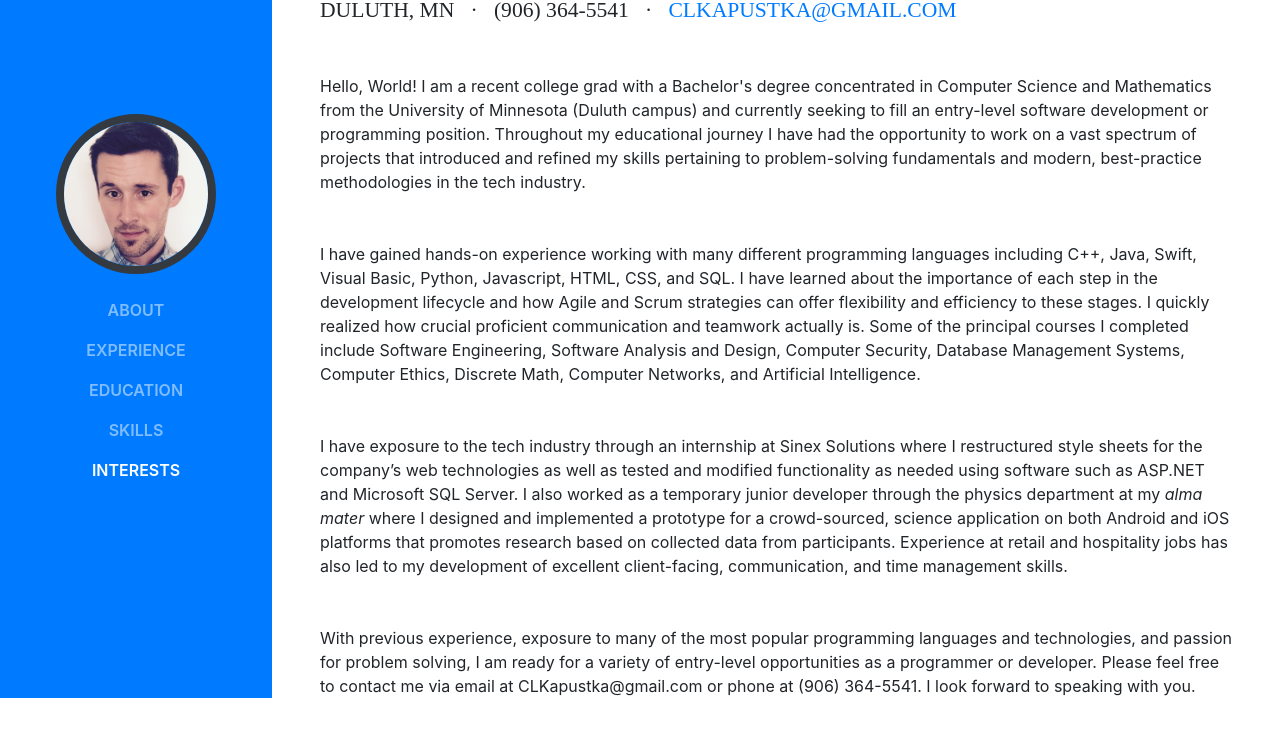
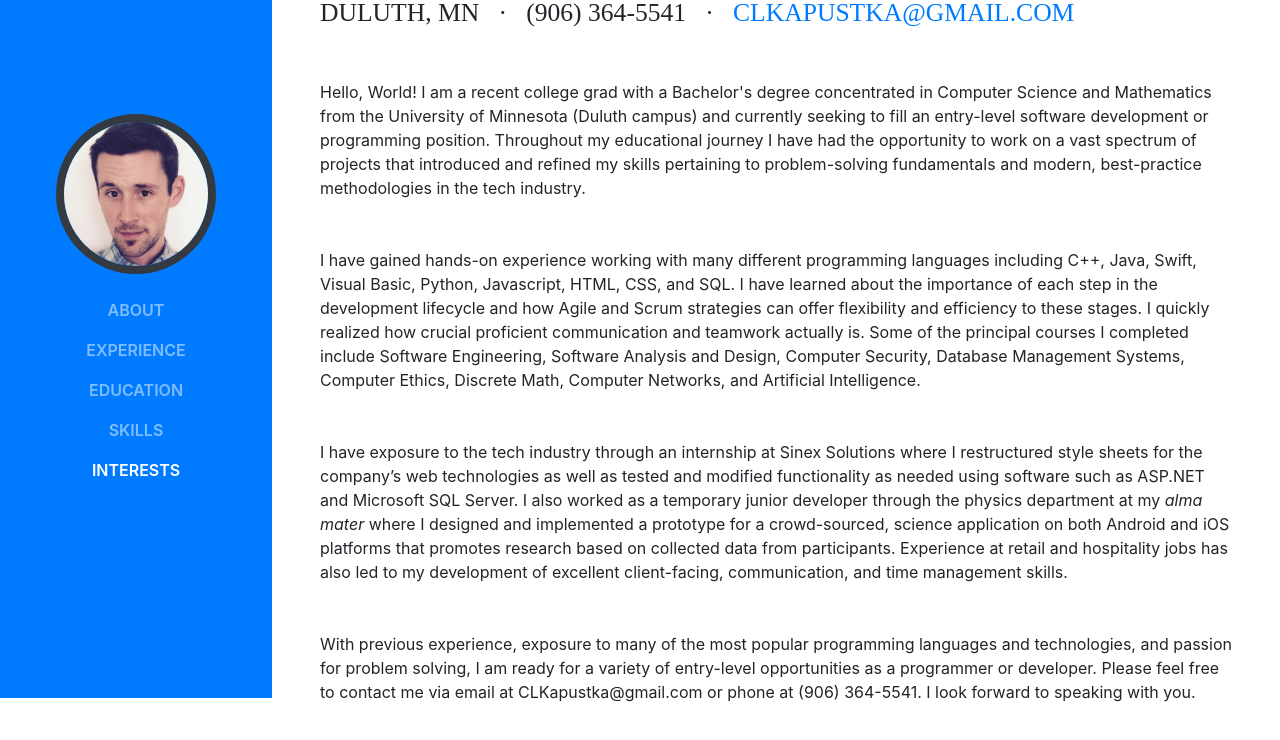
Before and after one commit to ckapustka/ckapustka.github.io, a website with bundled scripts: page index.html in a window 1280 px wide. Shown: the part 102-842 px from the top of the page. Built offline with nearby package versions, Linux system fonts and the light colour scheme; a web font is replaced by a local one.

```diff
--- a/css/resume.css
+++ b/css/resume.css
@@ -58,7 +58,7 @@
     margin-left: 20px;
   }
   .mobile-text {
-    font-size: 1.35rem;
+    font-size: 1.6rem;
   }
 }
 
```
